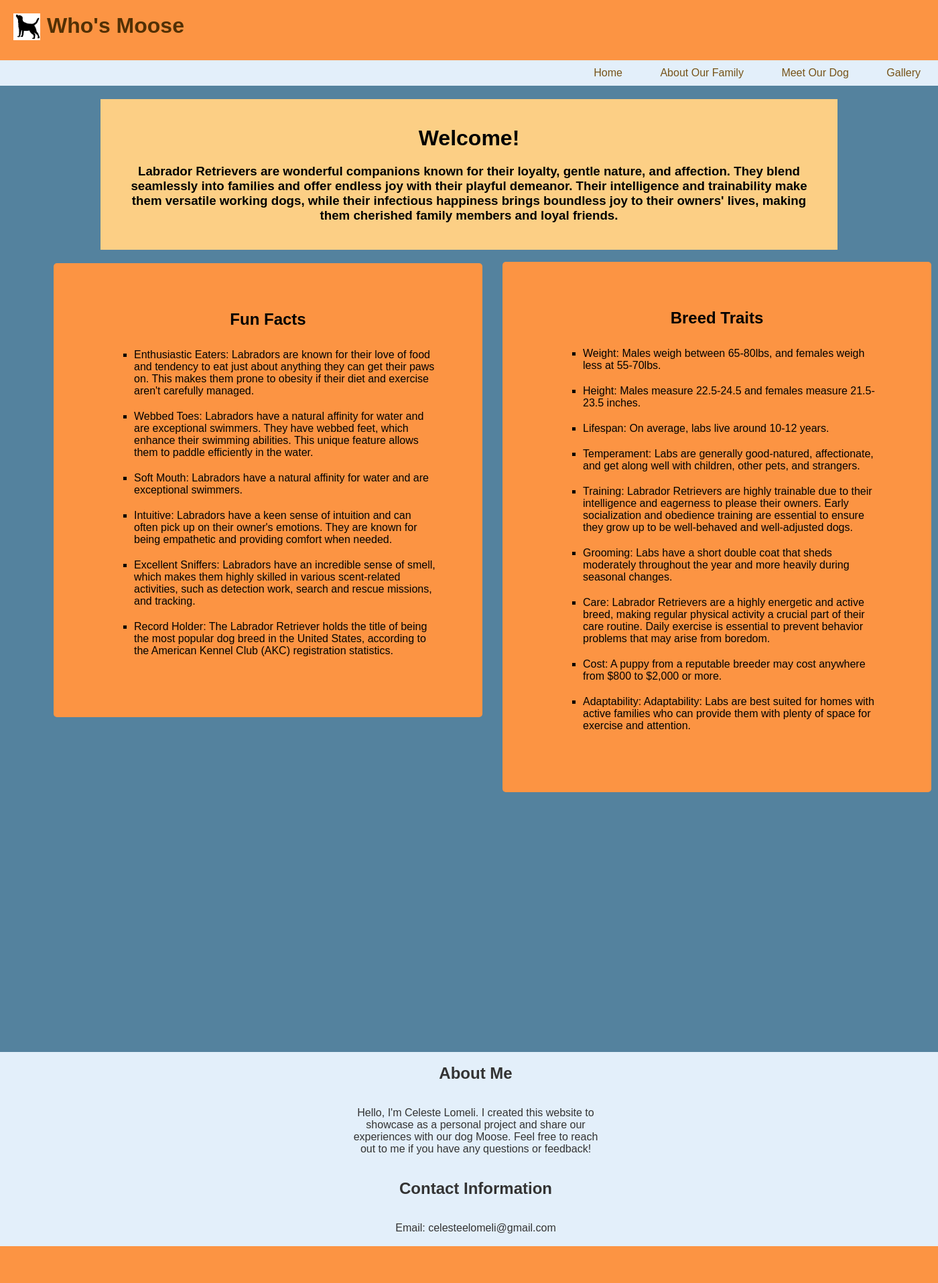
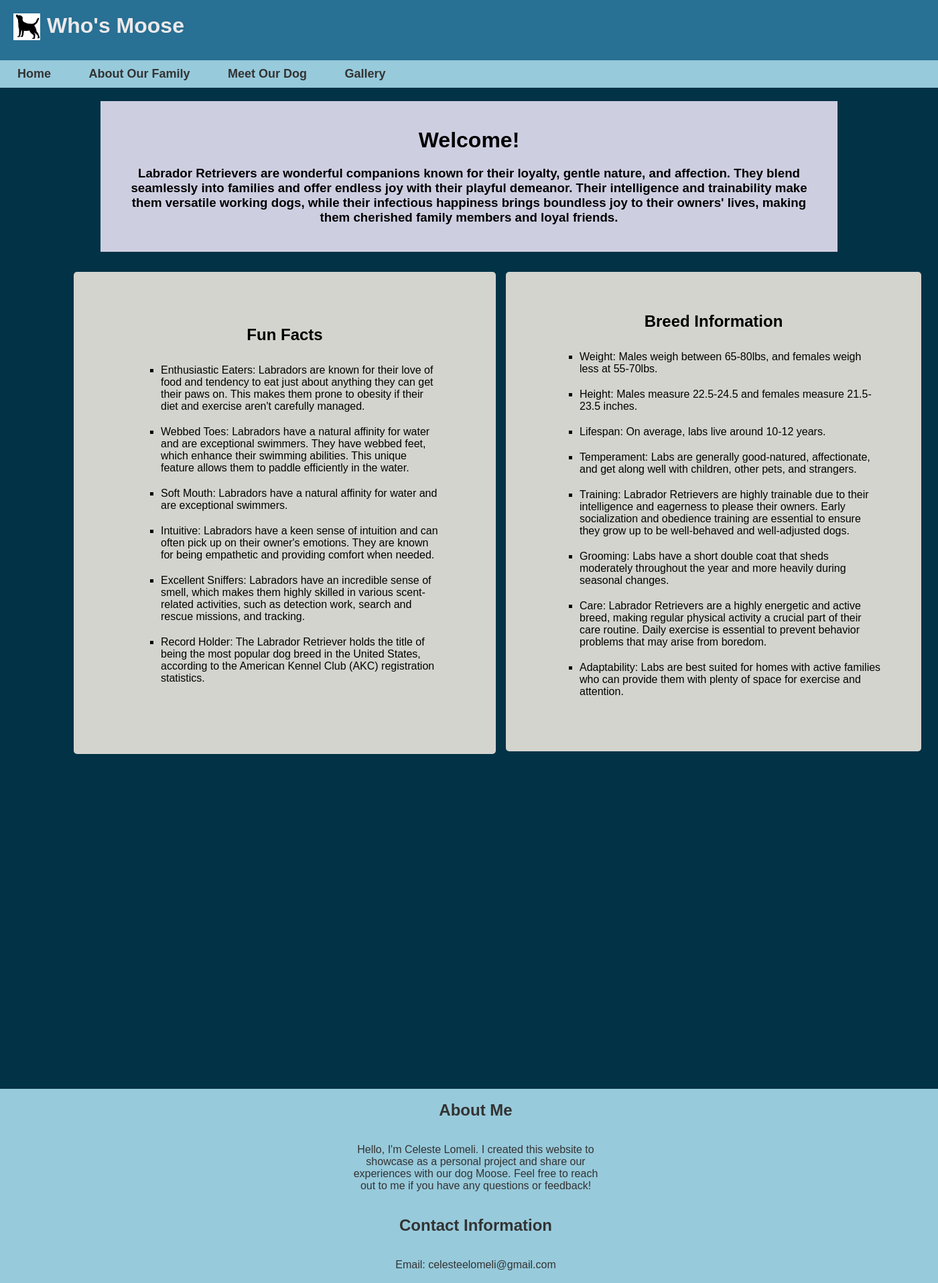
Before and after one commit to celestelomeli/flask_v3, a Flask app: page / in a window 1400 px wide. Shown: the whole page at 67% size. Before the commit the page ends 1861 px from the top, so only its background shows below. Run offline with Flask 3, Linux system fonts and the light colour scheme.

Commit message:
changed color scheme and layout spacing

```diff
--- a/my_website/static/css/style.css
+++ b/my_website/static/css/style.css
@@ -7,14 +7,14 @@ body, h1, h2, h3, h4, h5, h6, p, ul, li {
 
 body {
     font-family: Arial, sans-serif;
-    background-color: #54829E;
+    background-color: #023246;
 }
 
 header {
 
     display: flex;
-    background-color: #FC9443;
-    color: #523005;
+    background-color: #287094;
+    color: #ECE9E9;
     align-items: left;
     padding: 20px;
 }
@@ -38,14 +38,14 @@ h1 {
 }
 
 nav {
-    background-color: #E3EFFA;
+    background-color: #97CADB;
     padding: 10px 0;
 }
 
 
 nav ul {
     list-style: none;
-    text-align: right;
+    text-align: left;
 }
 
 nav li {
@@ -54,18 +54,20 @@ nav li {
 }
 
 nav a {
-    color: #765318;
+    color: #333;
     text-decoration: none;
     padding: 8px 16px;
+    font-weight: bold;
+    font-size: 18px;
 }
 
 nav a:hover {
-    background-color: #666;
+    background-color: #F0F6F7;
 }
 
 main {
     padding: 40px; /* Add padding around the main content */
-    background-color: #FCCF85; /* Set a background color for the main content */
+    background-color: #CECEE1; /* Set a background color for the main content */
     margin-left: 150px; /* Align main content slightly to the right */
     margin-right: 150px;
     margin-top: 20px;
@@ -85,13 +87,14 @@ main h3 {
     display: flex;
     flex-direction: column;
     align-items: center;
-    background-color: #FC9443;
-    padding: 70px;
+    background-color: #D4D4CE;
+    padding: 80px;
     border-radius: 5px;
     /*box-shadow: 0 0 5px rgba(0, 0, 0, 0.2);*/
-    width: 500px;
-    margin-left: 80px;
-    margin-top: 20px;
+    width: 470px;
+    margin-left: 110px;
+    margin-top: 30px;
+    height: 560px;
     /*text-align: center;*/
 }
 
@@ -112,35 +115,34 @@ main h3 {
     word-wrap: break-word;
 }
 
-#breed-traits-container {
+#breed-information-container {
     position: absolute;
     display: flex;
     flex-direction: column;
     align-items: center;
-    background-color: #FC9443;
-    padding: 70px;
+    background-color: #D4D4CE;
+    padding: 60px;
     border-radius: 5px;
     /*box-shadow: 0 0 5px rgba(0, 0, 0, 0.2);*/
     float: right;
     width: 500px; /* Adjust the width as needed */
-    margin-left: 750px; /* Adjust the margin as needed */
-    margin-right: 500px;
-    margin-top: -680px; /* Adjust the margin as needed */
+    margin-left: 755px; /* Adjust the margin as needed */
+    margin-top: -720px; /* Adjust the margin as needed */
 
 }
 
-#breed-traits h2 {
+#breed-information h2 {
     color: blue;
     margin-bottom: 20px;
 }
 
-#breed-traits-list {
+#breed-information-list {
     list-style-type: square;
     margin-left: 50px;
     margin-top: 30px;
 }
 
-#breed-traits-list li {
+#breed-information-list li {
     margin-left: 0px;
     margin-bottom: 20px;
     word-wrap: break-word;
@@ -201,7 +203,7 @@ main h3 {
 
 footer {
     width: 100%;
-    background-color: #E3EFFA;
+    background-color: #97CADB;
     padding: 0 10px;
     text-align: center;
     font-family: "Arial", sans-serif;
--- a/my_website/templates/index.html
+++ b/my_website/templates/index.html
@@ -29,9 +29,9 @@
             </ul>
     </div>
 
-    <div id="breed-traits-container">
-        <h2>Breed Traits</h2>
-        <ul id="breed-traits-list">
+    <div id="breed-information-container">
+        <h2>Breed Information</h2>
+        <ul id="breed-information-list">
             <li>Weight:
                 Males weigh between 65-80lbs, and females weigh less at 55-70lbs.</li>
             <li>Height:
@@ -46,10 +46,8 @@
                 Labs have a short double coat that sheds moderately throughout the year and more heavily during seasonal changes.</li>
             <li>Care:
                 Labrador Retrievers are a highly energetic and active breed, making regular physical activity a crucial part of their care routine. Daily exercise is essential to prevent behavior problems that may arise from boredom.</li>
-            <li>Cost:
-                A puppy from a reputable breeder may cost anywhere from $800 to $2,000 or more.</li>
             <li>Adaptability:
-                Adaptability: Labs are best suited for homes with active families who can provide them with plenty of space for exercise and attention.</li>
+                Labs are best suited for homes with active families who can provide them with plenty of space for exercise and attention.</li>
         </ul>
     </div>
 {% endblock %}
```
